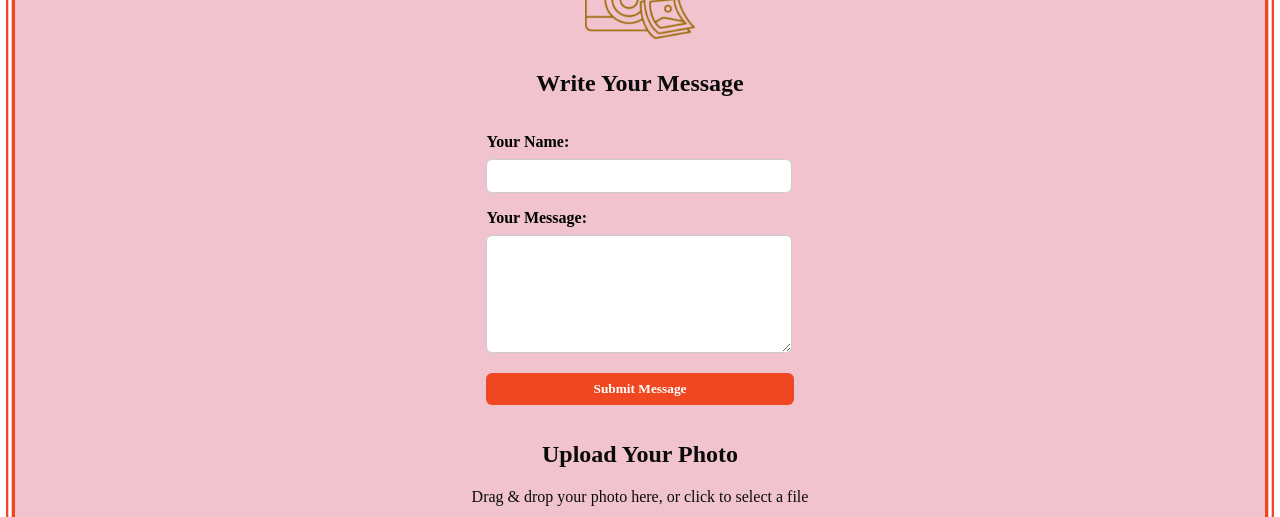
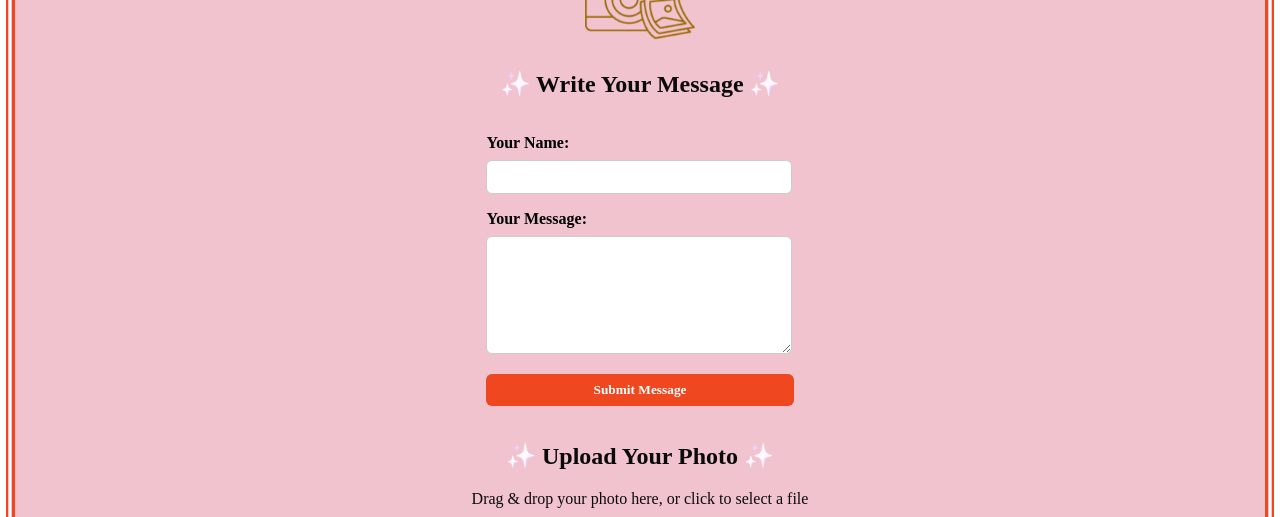
Before and after one commit to GinaHorch/becko-ava-wedding, a Next.js app: page /upload in a window 1280 px wide. Shown: the part 435-952 px from the top of the page. Built offline with nearby package versions, Linux system fonts and the light colour scheme; a web font is replaced by a local one.

Commit message:
more css changes to upload page

```diff
--- a/src/app/globals.css
+++ b/src/app/globals.css
@@ -214,6 +214,12 @@ body {
   line-height: 1.2;
 }
 
+.emoji-colored {
+  display: inline-block;
+  filter: hue-rotate(200deg) brightness(1.3);
+  color: black;
+}
+
 .instructions {
   font-family: 'Alice', serif;
   font-size: 1.1rem;
--- a/src/app/upload/page.tsx
+++ b/src/app/upload/page.tsx
@@ -80,13 +80,17 @@ export default function Guestbook() {
 
       {/* Guest Message Form */}
       <section className="message-form-section">
-        <h2>Write Your Message</h2>
+        <h2>
+        <span className="emoji-colored">✨</span> Write Your Message <span className="emoji-colored">✨</span>
+        </h2>
         <GuestMessageForm />
       </section>
 
       {/* Image Uploader */}
       <section className="image-uploader-section">
-        <h2>Upload Your Photo</h2>
+        <h2>
+  <span className="emoji-colored">✨</span> Upload Your Photo <span className="emoji-colored">✨</span>
+</h2>
         <ImageUploader />
       </section>
     </div>
```
